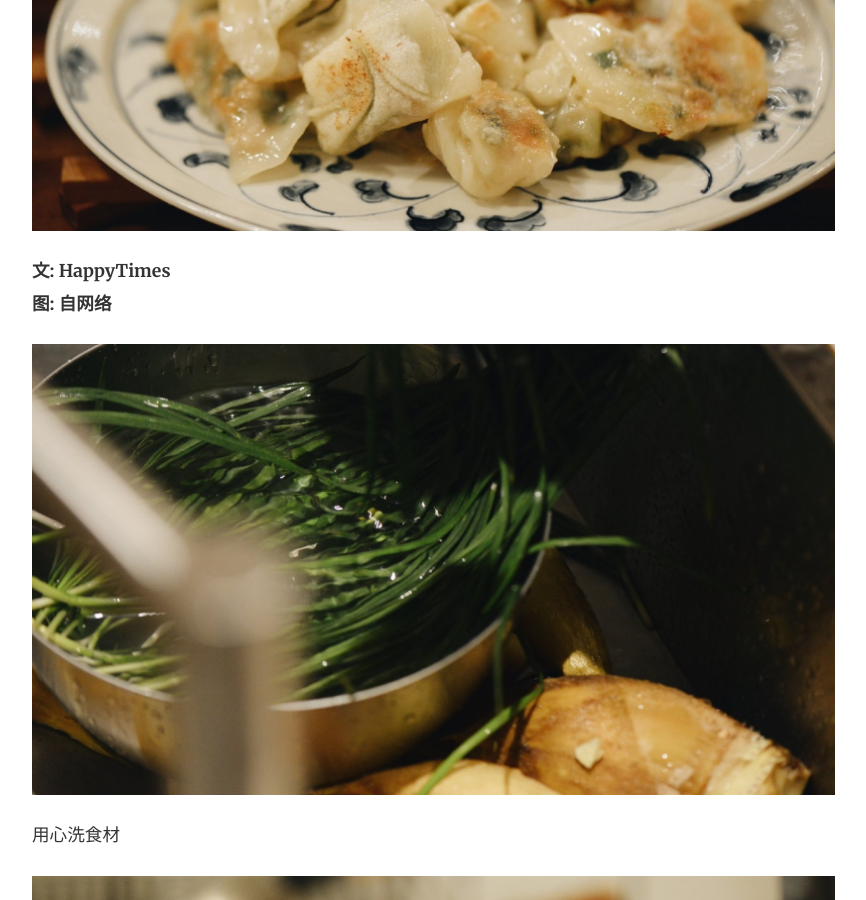
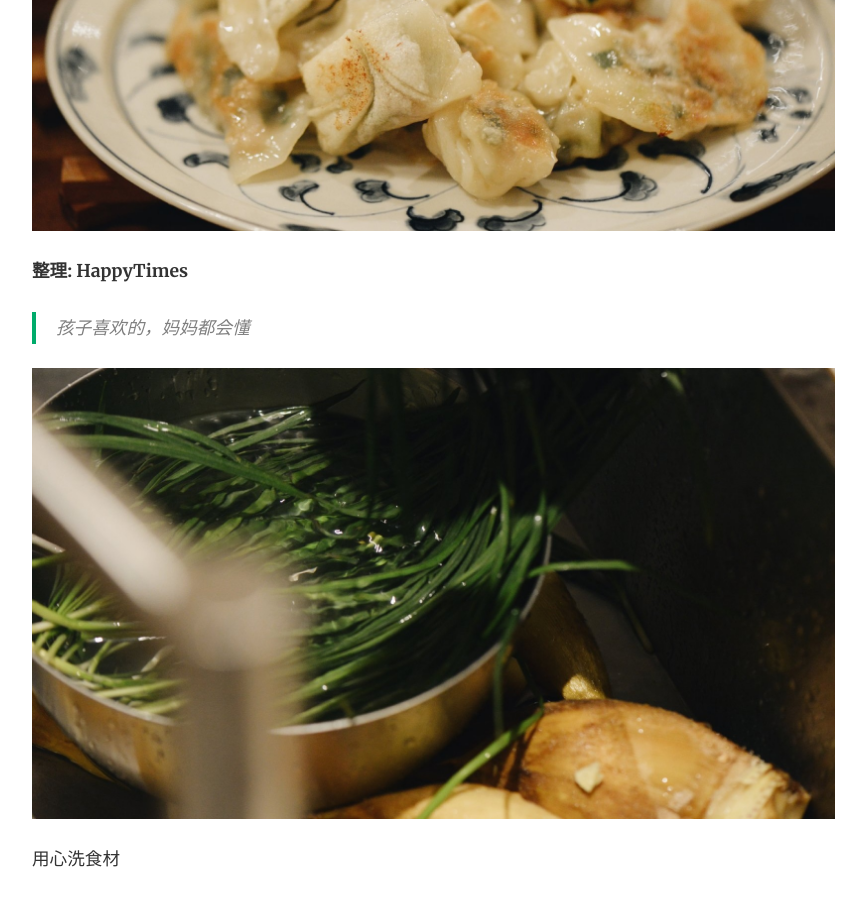
Before and after one commit to Newly6161/Happy-Times, a Jekyll site: the page built from _posts/2021-03-18-foods.md, in a window 1280 px wide and 900 px high, scrolled down 474 px. Shown: the whole window, without its empty margins (253-1119 px from the left). Built offline with Jekyll 4.4.1, drawn with Linux system fonts in a browser that asks for light colours; nearby versions of some CDN libraries.

Commit message:
修改一个标语

```diff
--- a/_posts/2021-03-18-foods.md
+++ b/_posts/2021-03-18-foods.md
@@ -5,8 +5,9 @@ image: "assets/images/210318-010.jpg"
 featured: true
 ---
 
-**文:** **HappyTimes**
-**图:** **自网络**
+**整理:** **HappyTimes**
+
+> 孩子喜欢的，妈妈都会懂
 
 ![001](../assets/images/210318-001.jpg)
 
```
